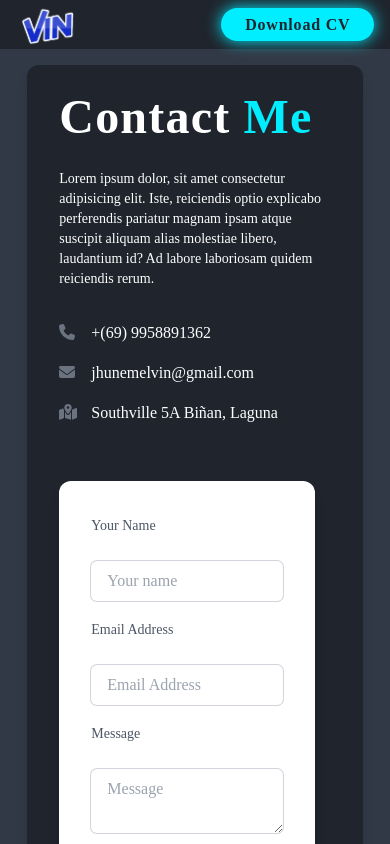
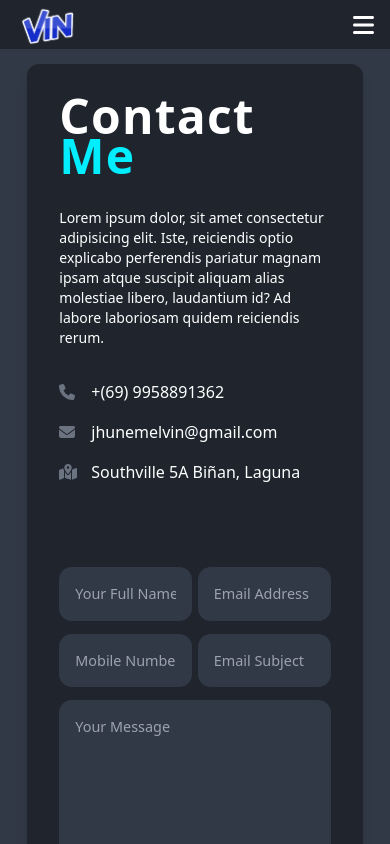
Before and after one commit to jhunemelvin/jhune_melvin.github.io, an Angular app: page /contact in a window 390 px wide. Shown: the top 844 px of the page. Built offline with nearby package versions, Linux system fonts and the light colour scheme.

Commit message:
initialize

```diff
--- a/src/app/about/about.component.scss
+++ b/src/app/about/about.component.scss
@@ -3,7 +3,7 @@ section {
   padding: 4rem 7% 1rem;
   color: #fff;
   background: #323946;
-  position: fixed;
+
 }
 
 .heading {
--- a/src/app/app.component.html
+++ b/src/app/app.component.html
@@ -1,5 +1,4 @@
-<body class="font-[Poppins] bg-[#1f242d] h-screen">
-  <header class="bg-[#1f242d]">
+<header class=" bg-[#1f242d]">
       <nav class=" flex justify-between items-center w-[92%]  mx-auto">
           <div>
             <img class="w-16 cursor-pointer" src="assets/img/vinlogo.png">
@@ -8,23 +7,44 @@
               class="nav-links duration-500 md:static absolute text-white  md:min-h-fit min-h-[60vh] left-0 top-[-100%] md:w-auto  w-full flex items-center px-5">
               <ul class="flex md:flex-row flex-col md:items-center md:gap-[4vw] gap-8">
                   <li>
-                      <a class="" routerLink="home">Home</a>
+                      <a routerLink="home" class="active">Home</a>
                   </li>
                   <li>
-                      <a class="" routerLink="about">About</a>
+                      <a routerLink="about">About</a>
                   </li>
                   <li>
-                      <a class="" routerLink="servs" >Services</a>
+                      <a routerLink="servs" >Services</a>
                   </li>
                   <li>
-                      <a class="" routerLink="contact">Contact</a>
+                      <a routerLink="contact">Contact</a>
                   </li>
+
               </ul>
           </div>
           <div class="flex items-center gap-6">
               <button class="btn" (click)="downloadMyFile()">Download CV</button>
+
+          <div class="toggle-btn" (click)="toggleMenu()">
+              <i class=""><fa-icon [icon]="isMenuOpen ? faXmark : faBars"></fa-icon></i>
+          </div>
+          </div>
+          <div class="dropdown_menu" [class.open]="isMenuOpen">
+              <li>
+                <button class="togglebtn" routerLink="home" (click)="closeMenu()">Home</button>
+              </li>
+              <li>
+                <button class="togglebtn" routerLink="about" (click)="closeMenu()">About</button>
+              </li>
+              <li>
+                <button class="togglebtn" routerLink="servs" (click)="closeMenu()">Services</button>
+              </li>
+              <li>
+                <button class="togglebtn" routerLink="contact" (click)="closeMenu()">Contact</button>
+              </li>
+              <li><button class="btn" (click)="downloadMyFile()" (click)="closeMenu()">Download CV</button></li>
           </div>
         </nav>
-        <router-outlet></router-outlet>
-  </header>
-</body>
+
+</header>
+
+<router-outlet></router-outlet>
--- a/src/app/app.component.scss
+++ b/src/app/app.component.scss
@@ -9,9 +9,12 @@
   --main-color: #0ef;
 }
 
-
-body {
-  background-color: #1f242d;
+header {
+  position: fixed;
+  top: 0;
+  left: 0;
+  width: 100%;
+  z-index: 1;
 }
 
 .btn {
@@ -42,3 +45,63 @@ body {
 .nav-links a.active {
   color: #0ef
 }
+
+.toggle-btn{
+  color: #fff;
+  font-size: 1.5rem;
+  cursor: pointer;
+  display: none;
+}
+
+.dropdown_menu {
+  display: none;
+  position: absolute;
+  right: 2rem;
+  top: 60px;
+  height: 0;
+  width: 300px;
+  background: rgba(255, 255, 255, 0);
+  backdrop-filter: blur(25px);
+  border-radius: 10px;
+  overflow: hidden;
+  transition: height .2s cubic-bezier(0.175, 0.885, 0.32, 1.275);
+}
+
+.dropdown_menu.open {
+  height: 240px;
+}
+
+.dropdown_menu li {
+  padding: 0.7rem;
+  display: flex;
+  align-items: center;
+  justify-content: center;
+  color: #fff;
+}
+
+.dropdown_menu li:hover,
+.dropdown_menu li.active {
+  color: #0ef
+}
+
+.dropdown_menu .btn {
+  width: 100%;
+  display: flex;
+  justify-content: center;
+}
+
+@media only screen and (max-width: 765px ) {
+  .nav-links,
+  .btn {
+    display: none;
+  }
+
+  .toggle-btn {
+    display: block;
+  }
+
+  .dropdown_menu {
+    display: block;
+  }
+
+}
--- a/src/app/app.component.ts
+++ b/src/app/app.component.ts
@@ -11,6 +11,7 @@ export class AppComponent {
   title = 'my-portfolio';
   faBars = faBars;
   faXmark = faXmark;
+  isMenuOpen = false;
 
   downloadMyFile() {
     const link = document.createElement('a');
@@ -22,4 +23,13 @@ export class AppComponent {
     link.remove();
     console.log('Download started');
   }
+
+  toggleMenu() {
+    this.isMenuOpen = !this.isMenuOpen;
+  }
+
+  closeMenu() {
+    this.isMenuOpen = false;
+  }
+
 }
--- a/src/app/contact/contact.component.html
+++ b/src/app/contact/contact.component.html
@@ -1,6 +1,6 @@
 <section class="body">
   <div class="contact-me flex w-full min-h-screen justify-center items-center bg-[#323946]">
-    <div class="md:flex-row md:space-x-6 md:space-y-0 bg-[#1f242d] w-full max-w-4xl rounded-xl p-8 shadow-lg flex flex-col space-y-6">
+    <div class="contact-container  md:space-x-6 md:space-y-0 bg-[#1f242d] w-full max-w-4xl rounded-xl p-8 shadow-lg flex flex-col space-y-6">
       <div class="flex flex-col space-y-8 justify-between">
         <div>
           <h1 class="contact font-bold text-4xl text-white tracking-wide">
@@ -31,30 +31,23 @@
           </div>
       </div>
       <div>
-        <div class="bg-white rounded-xl shadow-lg p-8 text-gray-600 w-64">
-          <form action="" class="flex flex-col space-y-4">
-            <div>
-              <label for="" class="text-sm">Your Name</label>
+        <div>
+          <form action="">
+            <div class="input-box">
+              <input type="text" placeholder="Your Full Name">
+              <input type="email" placeholder="Email Address">
             </div>
-            <div>
-              <input type="text" placeholder="Your name" class="ring-1 ring-gray-300 w-full rounded-md px-4 py-2 mt-2 outline-none focus:ring-2 focus:ring-teal-300"/>
+            <div class="input-box">
+              <input type="text" placeholder="Mobile Number">
+              <input type="email" placeholder="Email Subject">
             </div>
-            <div>
-              <label for="" class="text-sm">Email Address</label>
-            </div>
-            <div>
-              <input type="email" placeholder="Email Address" class="ring-1 ring-gray-300 w-full rounded-md px-4 py-2 mt-2 outline-none focus:ring-2 focus:ring-teal-300"/>
-            </div>
-            <div>
-              <label for="" class="text-sm">Message</label>
-            </div>
-            <div>
-              <textarea placeholder="Message" class="ring-1 ring-gray-300 w-full rounded-md px-4 py-2 mt-2 outline-none focus:ring-2 focus:ring-teal-300"></textarea>
-            </div>
+            <textarea name="" id="" cols="30" rows="10" placeholder="Your Message"></textarea>
             <button class="inline-block self-end bg-cyan-700 text-white font-bold rounded-lg px-6 py-2 uppercase text-sm">Send Message</button>
           </form>
         </div>
       </div>
     </div>
+
+
   </div>
 </section>
--- a/src/app/contact/contact.component.scss
+++ b/src/app/contact/contact.component.scss
@@ -12,5 +12,35 @@ section {
 }
 
 .contact-me {
-  padding: 1rem 7% 4rem;
+  padding: 4rem 7% 4rem;
 }
+
+.contact-me form {
+  max-width: 70rem;
+  margin: 1rem auto;
+  text-align: center;
+  margin-bottom: 0.5rem;
+}
+
+.contact-me form .input-box {
+  display: flex;
+  justify-content: space-between;
+  flex-wrap: wrap;
+
+}
+
+.contact-me form .input-box input,
+.contact-me form textarea {
+  width: 100%;
+  padding: 1rem;
+  font-size: 0.9rem;
+  color: #fff;
+  background: #323946;
+  border-radius: .8rem;
+  margin: .7rem 0;
+  margin-bottom: 0.1rem;
+}
+
+.contact-me form .input-box input {
+  width: 49%;
+}
--- a/src/app/home/home.component.scss
+++ b/src/app/home/home.component.scss
@@ -1,9 +1,8 @@
 section {
   min-height: 100vh;
   padding: 7rem 7% 1rem;
-  position: fixed;
+
 }
-
 
 .home {
   display: flex;
@@ -57,3 +56,25 @@ span {
   color: #323946;
   box-shadow: 0 0 1rem #0ef;
 }
+
+@media only screen and (max-width: 765px ) {
+  .home-pic {
+    width: 90vw;
+    margin-top: 1rem;
+    align-items: center;
+  }
+
+  .home {
+    flex-direction: column;
+  }
+
+  .home-content h3 {
+    font-size: 2rem;
+  }
+
+  .home-content h1 {
+    font-size: 2.9rem;
+  }
+
+
+}
```
Also changed, not shown: 5 other files (tests, documents, lock files or other folders).
